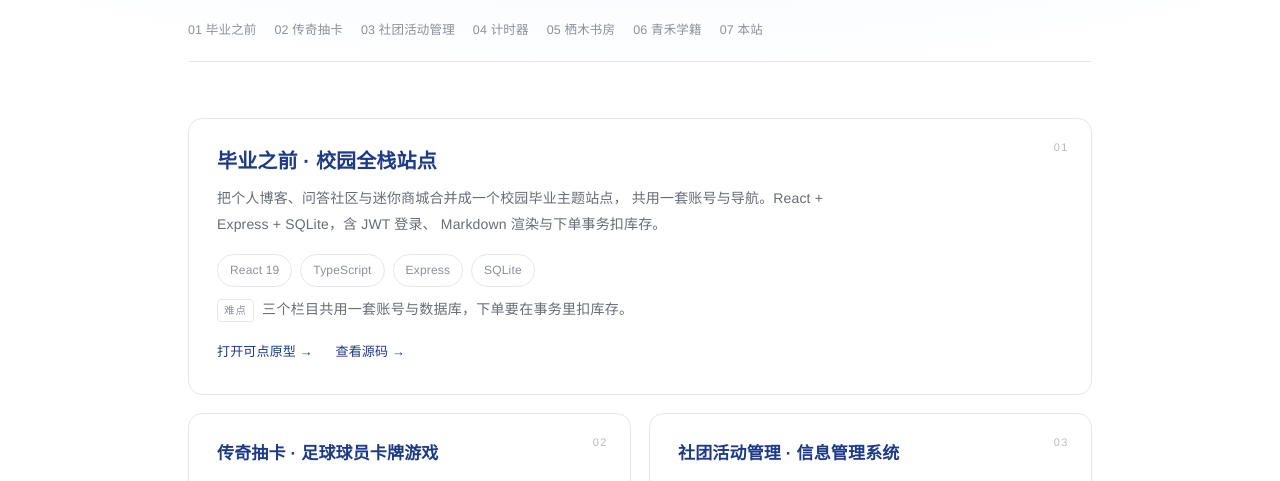
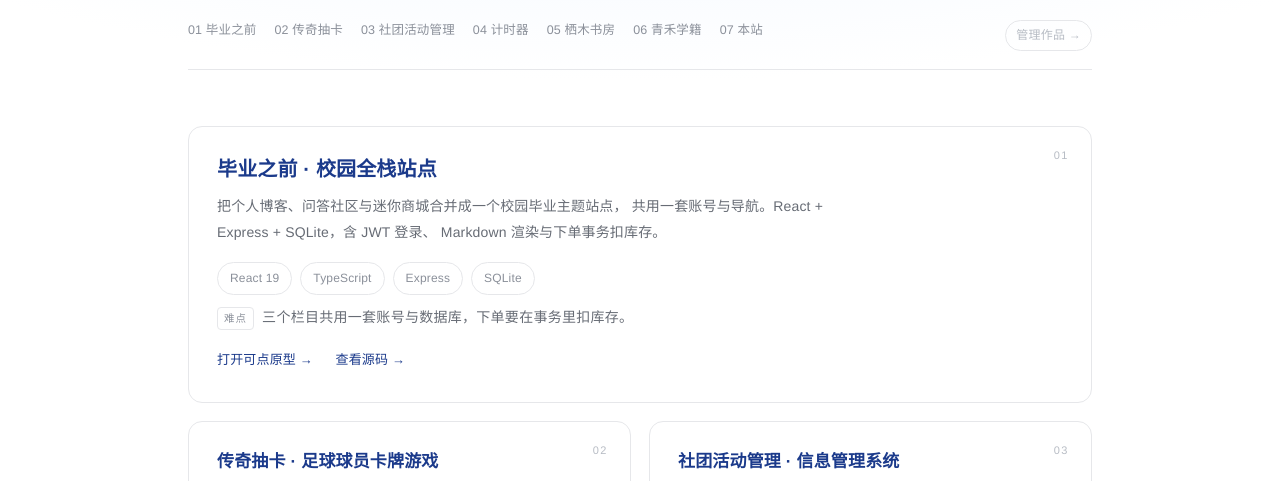
Before and after one commit to cr649stu/cr649stu.github.io, a plain HTML site: page works.html in a window 1280 px wide. Shown: the part 287-768 px from the top of the page. Drawn offline with Linux system fonts and the light colour scheme; no server answers.

Commit message:
Add files via upload

```diff
--- a/style.css
+++ b/style.css
@@ -838,3 +838,37 @@ a { color: inherit; text-decoration: none; }
   border-color: var(--gray-faint);
 }
 .work-link:hover { border-bottom-color: var(--blue); }
+/* 作品页顶部：索引 + 后台入口 */
+.works-bar {
+  display: flex;
+  align-items: flex-start;
+  gap: 16px;
+  margin: 22px 0 4px;
+  padding-bottom: 18px;
+  border-bottom: 1px solid var(--gray-line);
+}
+.works-index {
+  flex: 1;
+  min-width: 0;
+  margin: 0;
+  padding-bottom: 0;
+  border-bottom: 0;
+}
+.works-admin {
+  flex: none;
+  margin-top: 1px;
+  padding: 3px 10px;
+  border: 1px solid var(--gray-line);
+  border-radius: 999px;
+  font-size: 12px;
+  letter-spacing: .02em;
+  color: var(--gray-faint);
+  white-space: nowrap;
+  transition: color var(--ease), border-color var(--ease);
+}
+.works-admin:hover { color: var(--blue); border-color: var(--blue); }
+
+@media (max-width: 640px) {
+  .works-bar { flex-wrap: wrap; gap: 10px; }
+  .works-index { flex-basis: 100%; }
+}
--- a/works.html
+++ b/works.html
@@ -42,6 +42,7 @@
     </dl>
   </header>
 
+  <div class="works-bar">
     <nav class="works-index" id="worksIndex" aria-label="作品索引">
       <a href="#p1">01 毕业之前</a>
       <a href="#p2">02 传奇抽卡</a>
@@ -51,6 +52,8 @@
       <a href="#p6">06 青禾学籍</a>
       <a href="#p7">07 本站</a>
     </nav>
+    <a class="works-admin" href="admin.html">管理作品 →</a>
+  </div>
 
   <section class="works" id="worksList">
     <article class="work work-wide" id="p1"><span class="work-index">01</span>
```
Lines whose indentation alone changed are shown as unchanged.
